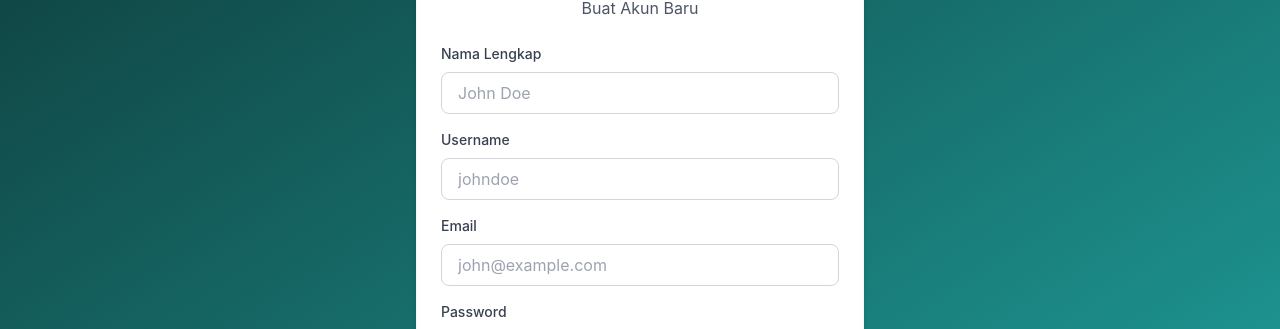
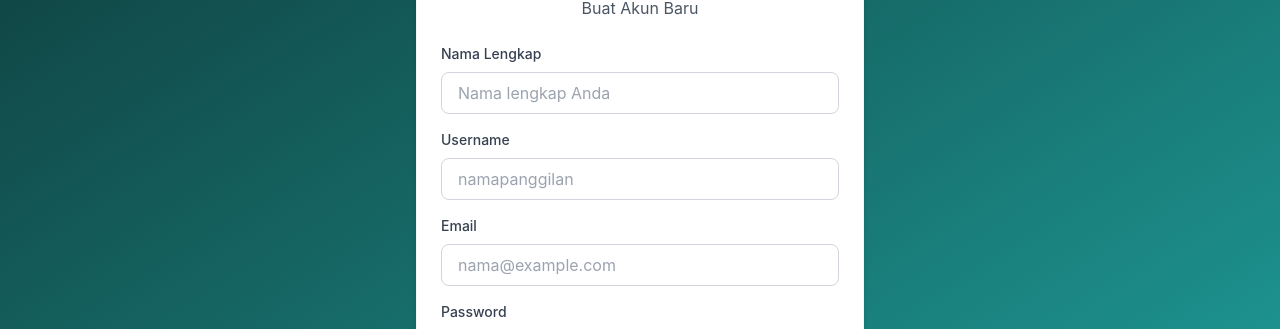
Before and after one commit to NatanNet/healmate_ai_1, a React (Vite) app in the folder frontend/: page /register in a window 1280 px wide. Shown: the part 188-517 px from the top of the page. Built offline with nearby package versions, Linux system fonts and the light colour scheme; no server answers.

Commit message:
update tipis

```diff
--- a/frontend/src/pages/LoginPage.jsx
+++ b/frontend/src/pages/LoginPage.jsx
@@ -73,7 +73,7 @@ export default function LoginPage() {
             label="Email"
             type="email"
             name="email"
-            placeholder="you@example.com"
+            placeholder="nama@example.com"
             value={formData.email}
             onChange={handleChange}
             disabled={loading}
--- a/frontend/src/pages/RegisterPage.jsx
+++ b/frontend/src/pages/RegisterPage.jsx
@@ -94,7 +94,7 @@ export default function RegisterPage() {
             label="Nama Lengkap"
             type="text"
             name="fullName"
-            placeholder="John Doe"
+            placeholder="Nama lengkap Anda"
             value={formData.fullName}
             onChange={handleChange}
             disabled={loading}
@@ -104,7 +104,7 @@ export default function RegisterPage() {
             label="Username"
             type="text"
             name="username"
-            placeholder="johndoe"
+            placeholder="namapanggilan"
             value={formData.username}
             onChange={handleChange}
             disabled={loading}
@@ -114,7 +114,7 @@ export default function RegisterPage() {
             label="Email"
             type="email"
             name="email"
-            placeholder="john@example.com"
+            placeholder="nama@example.com"
             value={formData.email}
             onChange={handleChange}
             disabled={loading}
```
